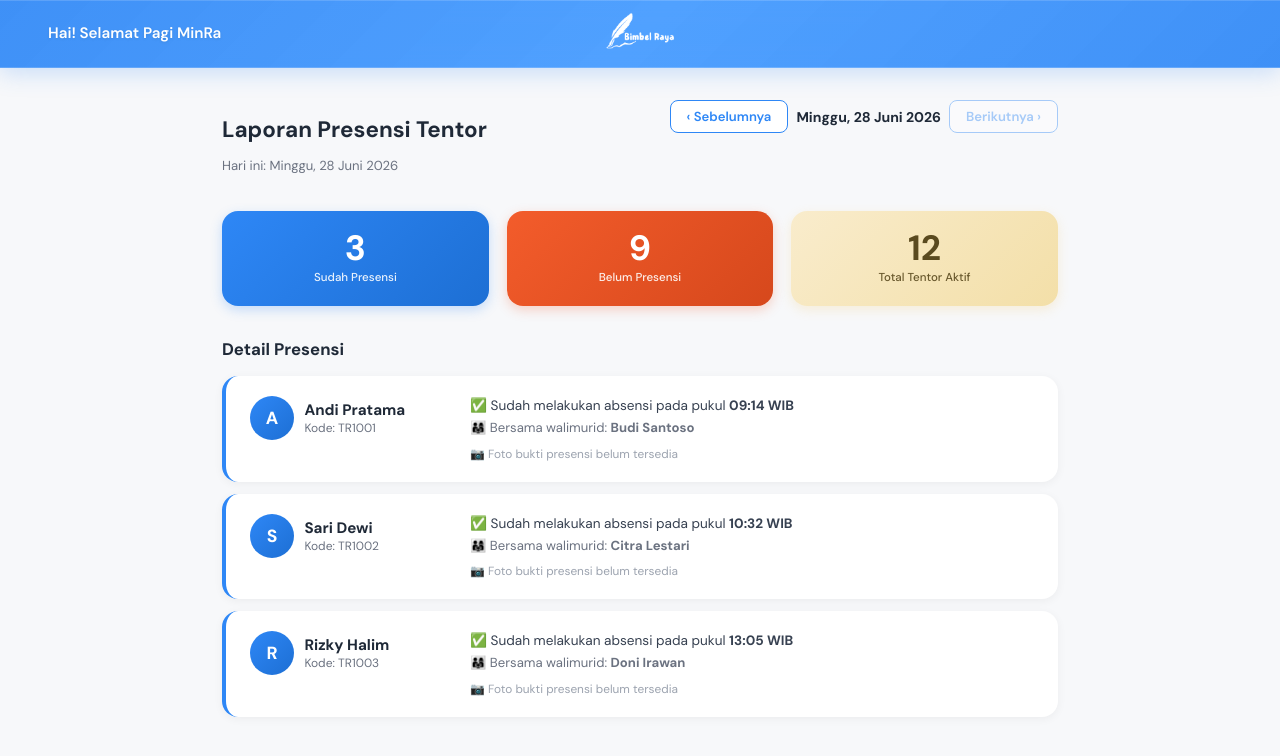
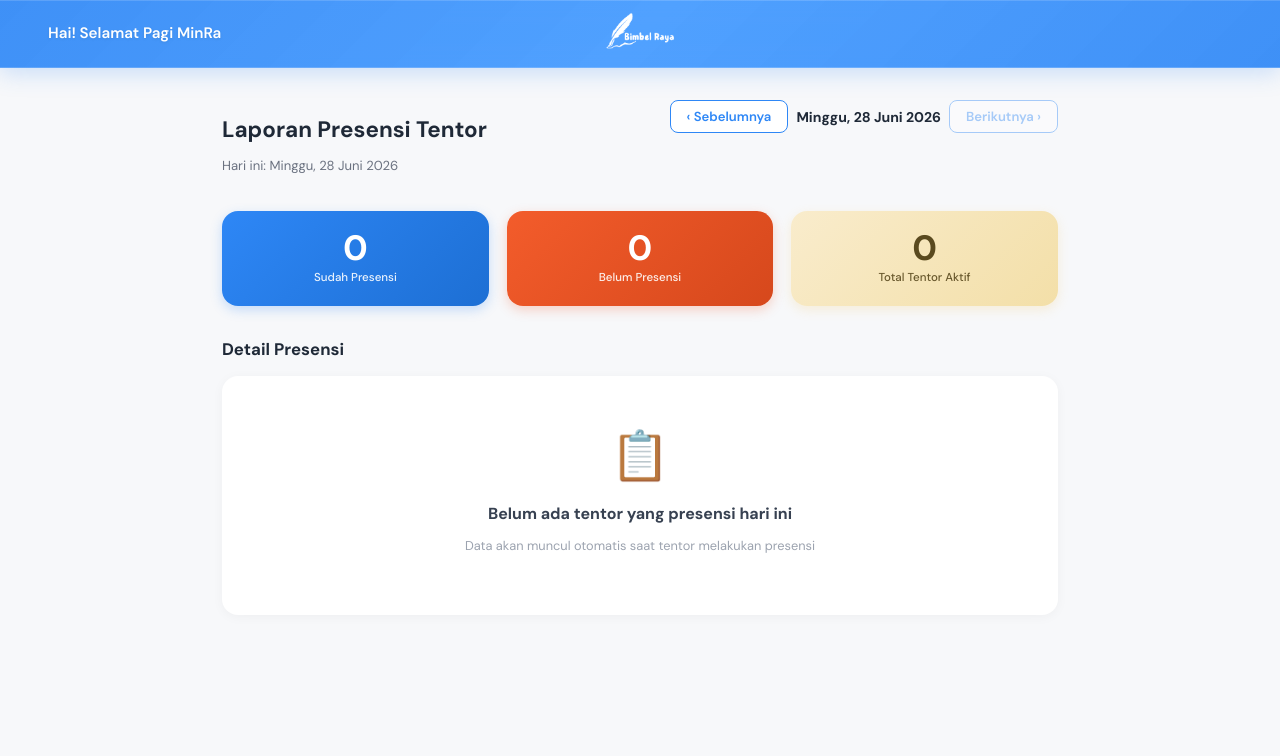
Before and after one commit to Argyaboy20/bimbelraya, a Vue app: page /admin/presensi in a window 1280 px wide. Shown: the top 756 px of the page. Built offline with nearby package versions, Linux system fonts and the light colour scheme; sample sign-in values are in the browser's storage.

Commit message:
update realtime data (persiapan ke backend) part 1

```diff
--- a/src/stores/tentor.js
+++ b/src/stores/tentor.js
@@ -3,48 +3,75 @@ import { defineStore } from 'pinia'
 export const useTentorStore = defineStore('tentor', {
   state: () => ({
     // ============================================
-    // Data tentor yang SUDAH dikonfirmasi admin di DataTentor.vue.
-    // Field-nya sama persis dengan kolom tabel DataTentor.vue.
-    // Sumber data bersama yang dibaca juga oleh:
-    // - PerpanjangKontrak.vue (tentor ajukan kontrak baru)
-    // - DashboardTentor.vue (alert kontrak mau habis)
-    // - SignInPage.vue (menyusul: verifikasi kode tentor saat daftar)
-    //
-    // Nanti diganti fetch dari backend:
-    // async fetchTentor() {
-    //   const res = await fetch('/api/admin/tentor')
-    //   this.rows = await res.json()
-    // }
+    // DATA INDUK TENTOR — diisi admin di DataTentor.vue (semua kolom).
+    // Kunci unik: kodeTentor.
+    // Nanti: this.rows = await (await fetch('/api/admin/tentor')).json()
     // ============================================
     rows: [],
 
     // ============================================
-    // Riwayat kode tentor yang sudah di-generate & disetujui admin
-    // (dipindah dari Dashboard.vue supaya bisa dipakai lintas halaman).
-    // terpakai: false = kode masih tersedia untuk dipakai daftar
+    // RIWAYAT KODE TENTOR yang sudah di-generate & disetujui admin.
+    // { kode, tanggal, terpakai }
+    // terpakai: false = masih tersedia untuk dipakai daftar di /daftar
     // terpakai: true  = sudah dipakai satu akun tentor
     // ============================================
     kodeHistory: [],
+
+    // ============================================
+    // AKUN LOGIN TENTOR — dibuat saat tentor daftar di /daftar.
+    // { kodeTentor, nama, wa, email, password }
+    //
+    // SEMENTARA & HANYA UNTUK DEV: password disimpan polos di memori browser.
+    // Nanti semua ini pindah ke backend: password di-hash (bcrypt), login dicek
+    // server, dan frontend hanya menerima token JWT. Frontend tidak boleh
+    // memegang password siapa pun di aplikasi sungguhan.
+    // ============================================
+    akun: [],
   }),
 
   getters: {
     getByKode: (state) => (kode) => state.rows.find((r) => r.kodeTentor === kode) || null,
+
+    // Nama tentor: pakai data induk (admin) kalau ada, kalau belum pakai nama saat daftar
+    getNama: (state) => (kode) => {
+      const row = state.rows.find((r) => r.kodeTentor === kode)
+      if (row) return row.nama
+      const akun = state.akun.find((a) => a.kodeTentor === kode)
+      return akun ? akun.nama : ''
+    },
+
+    getAkunByKode: (state) => (kode) => state.akun.find((a) => a.kodeTentor === kode) || null,
+
+    // Kode sudah pernah di-generate (dipakai untuk menghindari kode kembar saat generate)
+    kodeSudahAda: (state) => (kode) => state.kodeHistory.some((k) => k.kode === kode),
+
+    // Kode ada di riwayat DAN belum dipakai akun mana pun
+    kodeTersedia: (state) => (kode) =>
+      state.kodeHistory.some((k) => k.kode === kode && !k.terpakai),
   },
 
   actions: {
-    // ===== Dipanggil DataTentor.vue saat admin tekan "Iya" konfirmasi baris =====
+    // ===== DataTentor.vue: admin tekan "Iya" di konfirmasi baris =====
     addRow(data) {
       this.rows.push({ ...data })
       // Nanti: await fetch('/api/admin/tentor', { method: 'POST', body: JSON.stringify(data) })
     },
 
-    // ===== Dipanggil DataTentor.vue saat admin hapus baris manual =====
+    // ============================================
+    // Hapus tentor SEPENUHNYA: baris data induk + akun login + bebaskan kodenya
+    // (terpakai: false) supaya bisa dipakai tentor lain.
+    // Dipakai oleh: DataTentor.vue (admin hapus), Biodata.vue (Hapus Akun),
+    // dan checkExpiredContracts() di bawah.
+    // ============================================
     removeByKode(kode) {
       this.rows = this.rows.filter((r) => r.kodeTentor !== kode)
-      // Nanti: await fetch(`/api/admin/tentor/${kode}`, { method: 'DELETE' })
+      this.akun = this.akun.filter((a) => a.kodeTentor !== kode)
+      const entry = this.kodeHistory.find((k) => k.kode === kode)
+      if (entry) entry.terpakai = false
+      // Nanti: await fetch(`/api/tentor/${kode}`, { method: 'DELETE' })
     },
 
-    // ===== Dipanggil PerpanjangKontrak.vue saat tentor ajukan kontrak baru =====
+    // ===== PerpanjangKontrak.vue: tentor ajukan kontrak baru =====
     updateKontrak(kode, tanggalBaru) {
       const row = this.rows.find((r) => r.kodeTentor === kode)
       if (row) row.habisKontrak = tanggalBaru
@@ -53,8 +80,10 @@ export const useTentorStore = defineStore('tentor', {
       // })
     },
 
-    // ===== Dipanggil Dashboard.vue admin saat "SETUJU" generate kode =====
+    // ===== Dashboard.vue admin: "SETUJU" generate kode =====
+    // Mengembalikan false kalau kode sudah ada di riwayat (kode kembar).
     addKodeHistory(kode) {
+      if (this.kodeSudahAda(kode)) return false
       this.kodeHistory.unshift({
         kode,
         tanggal: new Date().toLocaleDateString('id-ID', {
@@ -66,25 +95,59 @@ export const useTentorStore = defineStore('tentor', {
         }),
         terpakai: false,
       })
+      return true
     },
 
-    // ===== Dipanggil SignInPage.vue (menyusul) saat tentor berhasil daftar pakai kode =====
     markKodeTerpakai(kode) {
       const entry = this.kodeHistory.find((k) => k.kode === kode)
       if (entry) entry.terpakai = true
     },
 
     // ============================================
-    // Disapu setiap kali halaman tentor/admin relevan dimuat.
-    // Kontrak yang sudah lewat tanggalnya (bukan hari ini, tapi
-    // BENAR-BENAR sudah lewat) akan otomatis:
-    // 1. Dihapus dari data tentor (seluruh baris miliknya)
-    // 2. Kode tentornya dibebaskan lagi (terpakai: false) supaya
-    //    bisa dipakai ulang akun lain secara acak
+    // SignInPage.vue: tentor daftar. Mengembalikan { ok, pesan } supaya
+    // halaman bisa menampilkan alasan gagalnya.
+    // ============================================
+    daftarAkun({ kodeTentor, nama, wa, email, password }) {
+      if (!this.kodeTersedia(kodeTentor)) {
+        return { ok: false, pesan: 'Kode tentor tidak ditemukan atau sudah dipakai' }
+      }
+      const emailBersih = email.trim().toLowerCase()
+      if (this.akun.some((a) => a.email === emailBersih)) {
+        return { ok: false, pesan: 'Email sudah terdaftar' }
+      }
+      this.akun.push({ kodeTentor, nama: nama.trim(), wa, email: emailBersih, password })
+      this.markKodeTerpakai(kodeTentor)
+      return { ok: true }
+      // Nanti: POST /api/auth/register-tentor
+    },
+
+    // ===== LoginPage.vue: kembalikan akun yang cocok, atau null kalau salah =====
+    loginTentor(email, password) {
+      const emailBersih = email.trim().toLowerCase()
+      return this.akun.find((a) => a.email === emailBersih && a.password === password) || null
+      // Nanti: POST /api/auth/login → server mengembalikan token JWT
+    },
+
+    // ===== Biodata.vue: tentor mengubah nama / email =====
+    updateAkun(kode, { nama, email }) {
+      const akun = this.akun.find((a) => a.kodeTentor === kode)
+      if (!akun) return { ok: false, pesan: 'Akun tidak ditemukan' }
+      const emailBersih = email.trim().toLowerCase()
+      if (this.akun.some((a) => a.email === emailBersih && a.kodeTentor !== kode)) {
+        return { ok: false, pesan: 'Email sudah dipakai akun lain' }
+      }
+      akun.nama = nama.trim()
+      akun.email = emailBersih
+      return { ok: true }
+    },
+
+    // ============================================
+    // Disapu setiap halaman tentor/admin relevan dimuat. Kontrak yang SUDAH lewat
+    // (hari terakhir kontrak masih dihitung aktif) → tentor dihapus sepenuhnya
+    // lewat removeByKode (baris + akun + kode dibebaskan).
     //
-    // Mengembalikan array kode yang baru saja dihapus, supaya
-    // pemanggil (DashboardTentor.vue) bisa tahu kalau akunnya
-    // sendiri yang baru saja kena hapus, dan bisa langsung logout.
+    // Mengembalikan daftar kode yang baru dihapus, supaya pemanggil
+    // (DashboardTentor.vue) tahu kalau akunnya sendiri yang terhapus lalu logout.
     // ============================================
     checkExpiredContracts() {
       const today = new Date()
@@ -92,15 +155,10 @@ export const useTentorStore = defineStore('tentor', {
 
       const expired = this.rows.filter((r) => {
         if (!r.habisKontrak) return false
-        const target = new Date(r.habisKontrak + 'T00:00:00')
-        return target < today
+        return new Date(r.habisKontrak + 'T00:00:00') < today
       })
 
-      expired.forEach((row) => {
-        this.removeByKode(row.kodeTentor)
-        const entry = this.kodeHistory.find((k) => k.kode === row.kodeTentor)
-        if (entry) entry.terpakai = false
-      })
+      expired.forEach((row) => this.removeByKode(row.kodeTentor))
 
       return expired.map((r) => r.kodeTentor)
     },
--- a/src/views/admin/LaporanPresensi.vue
+++ b/src/views/admin/LaporanPresensi.vue
@@ -66,9 +66,7 @@
                 ✅ Sudah melakukan absensi pada pukul
                 <strong>{{ item.jamPresensi }} WIB</strong>
               </p>
-              <p class="presensi-walimurid">
-                👨‍👩‍👧 Bersama walimurid: <strong>{{ item.namaWalimurid }}</strong>
-              </p>
+              <p class="presensi-materi">📖 <strong>Materi:</strong> {{ item.materi }}</p>
               <!-- Foto bukti presensi (selfie) — nanti dari URL yang disimpan di database -->
               <div class="foto-wrapper" v-if="item.fotoUrl">
                 <img :src="item.fotoUrl" alt="Bukti presensi" class="foto-presensi" />
@@ -88,6 +86,11 @@
 <script setup>
 import { ref, computed } from 'vue'
 import Navbar from '@/components/Navbar.vue'
+import { usePresensiStore } from '@/stores/presensi'
+import { useTentorStore } from '@/stores/tentor'
+
+const presensiStore = usePresensiStore()
+const tentorStore = useTentorStore()
 
 // ============================================
 // TANGGAL — navigasi per hari
@@ -109,8 +112,13 @@ const formatDate = (date) => {
   })
 }
 
+// "YYYY-MM-DD" dari tanggal LOKAL. Jangan pakai toISOString(): dia mengubah ke UTC,
+// jadi di WIB (UTC+7) hasilnya mundur 1 hari.
 const toDateKey = (date) => {
-  return date.toISOString().split('T')[0] // "YYYY-MM-DD" sebagai key
+  const y = date.getFullYear()
+  const m = String(date.getMonth() + 1).padStart(2, '0')
+  const d = String(date.getDate()).padStart(2, '0')
+  return `${y}-${m}-${d}`
 }
 
 const formattedToday = computed(() => `Hari ini: ${formatDate(today)}`)
@@ -129,71 +137,24 @@ const nextDay = () => {
 }
 
 // ============================================
-// DUMMY DATA — simulasi data presensi dari database
-// Strukturnya sudah disiapkan agar nanti tinggal ganti
-// dengan hasil fetch ke backend:
-//
-// const allPresensi = ref([])
-// onMounted(async () => {
-//   const res = await fetch('/api/admin/presensi')
-//   allPresensi.value = await res.json()
-// })
-//
-// Setiap item presensi dari backend nanti harus punya field:
-// { namaTentor, kodeTentor, namaWalimurid, jamPresensi, tanggal, fotoUrl }
-// ============================================
-const allPresensi = ref([
-  {
-    namaTentor: 'Andi Pratama',
-    kodeTentor: 'TR1001',
-    namaWalimurid: 'Budi Santoso',
-    jamPresensi: '09:14',
-    tanggal: toDateKey(today),    // hari ini
-    fotoUrl: ''
-  },
-  {
-    namaTentor: 'Sari Dewi',
-    kodeTentor: 'TR1002',
-    namaWalimurid: 'Citra Lestari',
-    jamPresensi: '10:32',
-    tanggal: toDateKey(today),
-    fotoUrl: ''
-  },
-  {
-    namaTentor: 'Rizky Halim',
-    kodeTentor: 'TR1003',
-    namaWalimurid: 'Doni Irawan',
-    jamPresensi: '13:05',
-    tanggal: toDateKey(today),
-    fotoUrl: ''
-  },
-  {
-    // Contoh data kemarin — untuk test navigasi hari
-    namaTentor: 'Maya Anggraini',
-    kodeTentor: 'TR1004',
-    namaWalimurid: 'Eko Purnomo',
-    jamPresensi: '15:20',
-    tanggal: (() => {
-      const kemarin = new Date(today)
-      kemarin.setDate(kemarin.getDate() - 1)
-      return toDateKey(kemarin)
-    })(),
-    fotoUrl: ''
-  }
-])
-
-// Dummy total tentor aktif (nanti dari API /api/admin/statistik)
-const totalTentor = ref(12)
-
-// ============================================
-// FILTER DATA SESUAI HARI YANG DIPILIH
+// DATA: dibaca dari store yang sama dengan yang ditulis Presensi.vue (tentor)
 // ============================================
 const presensiHariIni = computed(() => {
   const key = toDateKey(selectedDate.value)
-  return allPresensi.value.filter((p) => p.tanggal === key)
+  return presensiStore.records.filter((p) => p.tanggalKey === key)
 })
 
-const sudahPresensi = computed(() => presensiHariIni.value.length)
+// Dihitung per tentor, bukan per entri, karena 1 tentor boleh mengisi lebih dari sekali sehari
+const sudahPresensi = computed(
+  () => new Set(presensiHariIni.value.map((p) => p.kodeTentor)).size
+)
+
+// Tentor aktif = kontrak belum lewat (hari terakhir kontrak masih dihitung aktif)
+const totalTentor = computed(() => {
+  const hariIni = toDateKey(today)
+  return tentorStore.rows.filter((r) => !r.habisKontrak || r.habisKontrak >= hariIni).length
+})
+
 const belumPresensi = computed(() => Math.max(0, totalTentor.value - sudahPresensi.value))
 </script>
 
@@ -399,6 +360,7 @@ const belumPresensi = computed(() => Math.max(0, totalTentor.value - sudahPresen
   display: flex;
   flex-direction: column;
   gap: 0.25rem;
+  min-width: 0;
 }
 .presensi-waktu {
   font-size: 0.8rem;
@@ -406,10 +368,12 @@ const belumPresensi = computed(() => Math.max(0, totalTentor.value - sudahPresen
   margin: 0;
   line-height: 1.4;
 }
-.presensi-walimurid {
-  font-size: 0.78rem;
-  color: #6b7280;
-  margin: 0;
+.presensi-materi {
+  line-height: 1.5;
+  white-space: pre-wrap;
+  max-height: 7.5rem;
+  overflow-y: auto;
+  overflow-wrap: anywhere;
 }
 
 /* Foto bukti presensi */
@@ -506,7 +470,7 @@ const belumPresensi = computed(() => Math.max(0, totalTentor.value - sudahPresen
   .presensi-waktu {
     font-size: 0.81rem;
   }
-  .presensi-walimurid {
+  .presensi-materi {
     font-size: 0.79rem;
   }
   .foto-presensi {
@@ -593,7 +557,7 @@ const belumPresensi = computed(() => Math.max(0, totalTentor.value - sudahPresen
   .presensi-waktu {
     font-size: 0.83rem;
   }
-  .presensi-walimurid {
+  .presensi-materi {
     font-size: 0.8rem;
   }
   .foto-presensi {
@@ -662,7 +626,7 @@ const belumPresensi = computed(() => Math.max(0, totalTentor.value - sudahPresen
   .presensi-waktu {
     font-size: 0.85rem;
   }
-  .presensi-walimurid {
+  .presensi-materi {
     font-size: 0.82rem;
   }
   .foto-presensi {
--- a/src/views/tentor/PerpanjangKontrak.vue
+++ b/src/views/tentor/PerpanjangKontrak.vue
@@ -96,11 +96,11 @@ const authStore = useAuthStore()
 const kodeTentor = route.params.id
 
 // ===== HELPER TANGGAL =====
-const toDateKey = (d) => d.toISOString().split('T')[0]
-const formatTanggal = (dateKeyStr) => {
-  if (!dateKeyStr) return '-'
-  const d = new Date(dateKeyStr + 'T00:00:00')
-  return d.toLocaleDateString('id-ID', { day: 'numeric', month: 'long', year: 'numeric' })
+const toDateKey = (d) => {
+  const y = d.getFullYear()
+  const m = String(d.getMonth() + 1).padStart(2, '0')
+  const day = String(d.getDate()).padStart(2, '0')
+  return `${y}-${m}-${day}`
 }
 
 // ============================================
--- a/src/views/tentor/Presensi.vue
+++ b/src/views/tentor/Presensi.vue
@@ -138,16 +138,11 @@ const kodeTentor = route.params.id
 const namaTentor = ref('Ahmad Fauzi')
 
 // ===== HELPER TANGGAL =====
-const toDateKey = (d) => d.toISOString().split('T')[0]
-const formatHariTanggal = (dateKeyStr) => {
-  if (!dateKeyStr) return ''
-  const d = new Date(dateKeyStr + 'T00:00:00')
-  return d.toLocaleDateString('id-ID', {
-    weekday: 'long',
-    day: 'numeric',
-    month: 'long',
-    year: 'numeric',
-  })
+const toDateKey = (d) => {
+  const y = d.getFullYear()
+  const m = String(d.getMonth() + 1).padStart(2, '0')
+  const day = String(d.getDate()).padStart(2, '0')
+  return `${y}-${m}-${day}`
 }
 
 // ===== STATE FORM =====
```
Also changed, not shown: src/stores/walimurid.js (+32 -0 lines).
